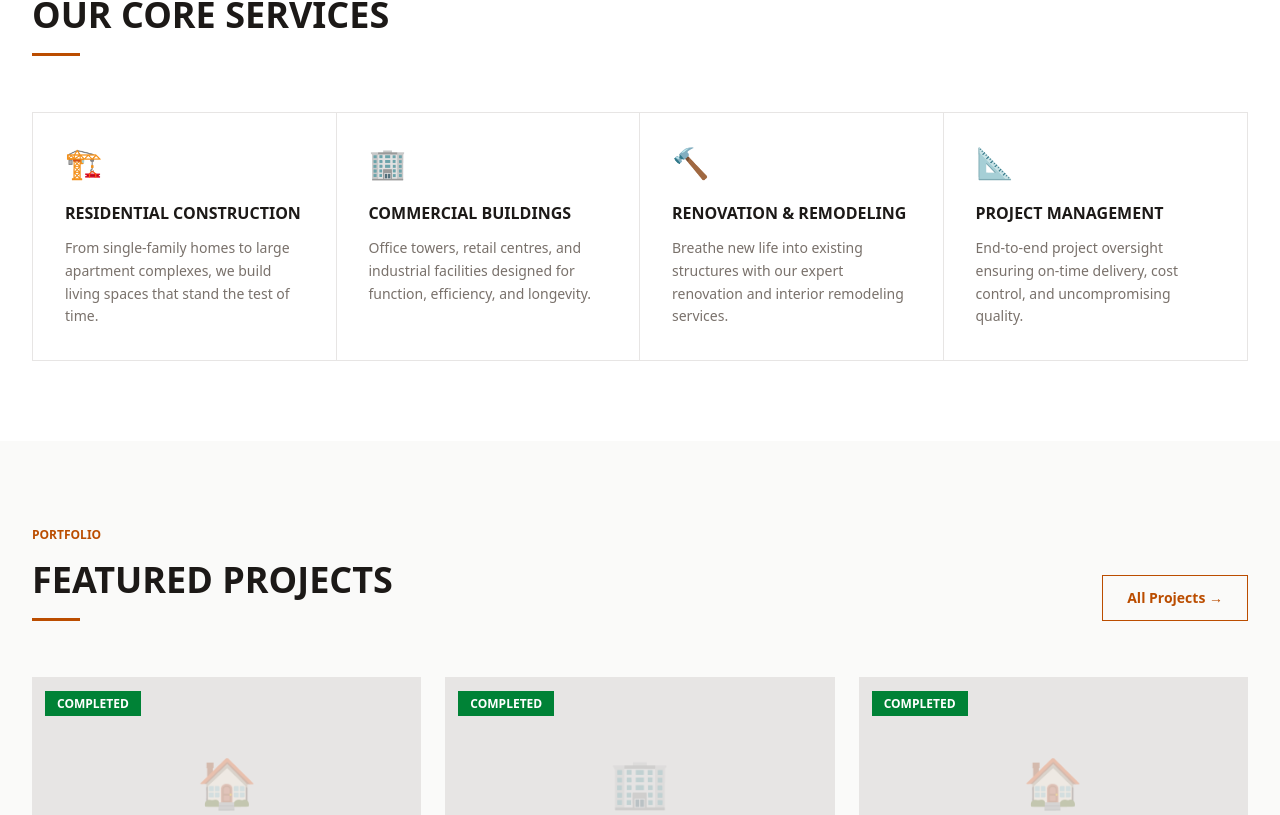
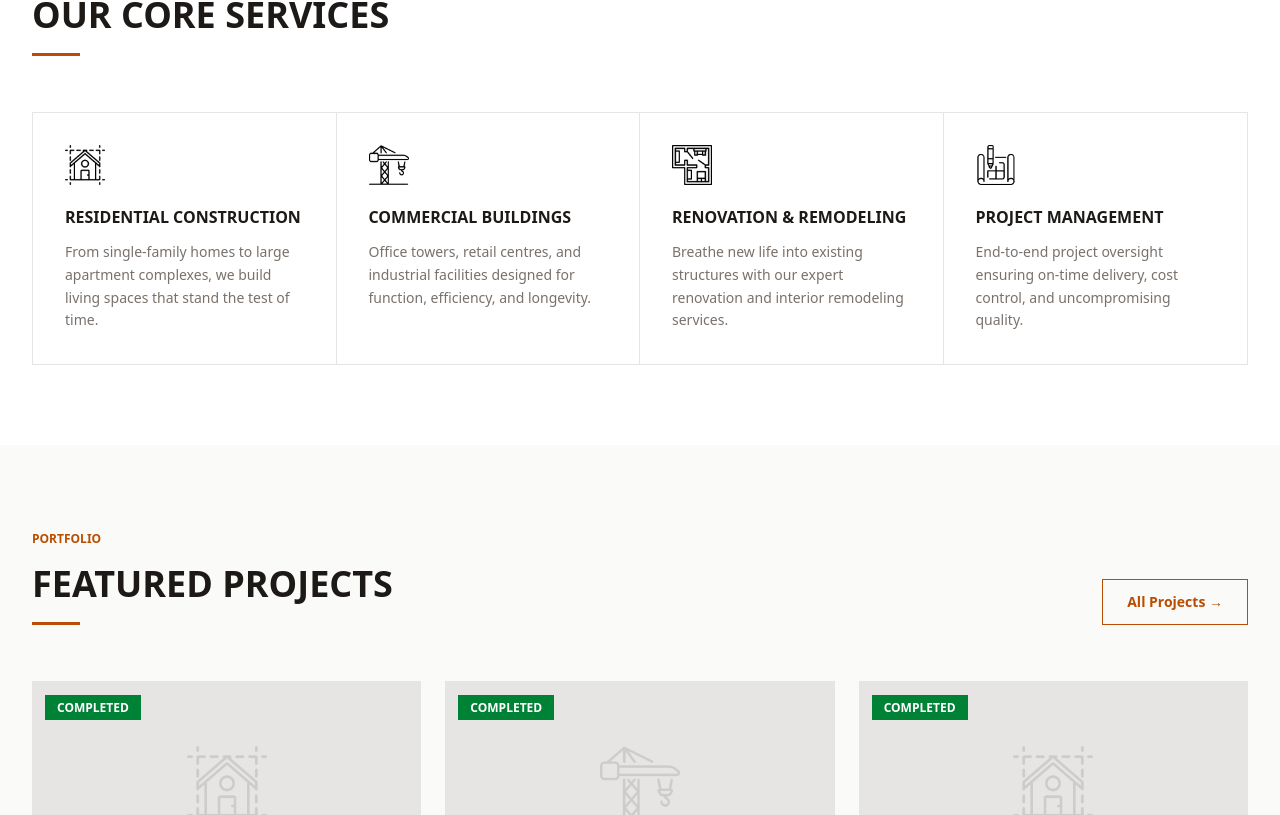
Before and after one commit to TalalMajeed/Majeed-Builders, a Next.js app: page / in a window 1280 px wide. Shown: the part 1065-1880 px from the top of the page. Built offline with nearby package versions, Linux system fonts and the light colour scheme.

Commit message:
Patched Iconset

```diff
--- a/app/contact/page.tsx
+++ b/app/contact/page.tsx
@@ -1,6 +1,7 @@
 'use client';
 
 import { useState } from 'react';
+import Image from 'next/image';
 import { FormField, Input, Textarea, Select } from '@/components/form';
 import Button from '@/components/button';
 
@@ -14,22 +15,22 @@ const serviceOptions = [
 
 const contactDetails = [
   {
-    icon: '📍',
+    icon: '/icons/location.png',
     label: 'Office Address',
     lines: ['Plot 45, Street 7, F-8/2', 'Islamabad, 44000', 'Pakistan'],
   },
   {
-    icon: '📞',
+    icon: '/icons/phone.png',
     label: 'Phone',
     lines: ['+92 51 345 6789', '+92 300 123 4567'],
   },
   {
-    icon: '✉️',
+    icon: '/icons/email.png',
     label: 'Email',
     lines: ['info@majeedbuilders.pk', 'projects@majeedbuilders.pk'],
   },
   {
-    icon: '🕐',
+    icon: '/icons/timing.png',
     label: 'Working Hours',
     lines: ['Monday – Saturday', '9:00 AM – 6:00 PM PKT'],
   },
@@ -119,7 +120,14 @@ export default function ContactPage() {
 
               {contactDetails.map((item) => (
                 <div key={item.label} className="flex gap-4 p-5 bg-stone-50 border border-stone-200">
-                  <span className="text-xl flex-shrink-0 mt-0.5">{item.icon}</span>
+                  <div className="relative w-6 h-6 flex-shrink-0 mt-0.5">
+                    <Image
+                      src={item.icon}
+                      alt={item.label}
+                      fill
+                      className="object-contain"
+                    />
+                  </div>
                   <div>
                     <div className="text-[10px] font-bold text-stone-400 uppercase mb-2">
                       {item.label}
@@ -134,8 +142,15 @@ export default function ContactPage() {
               ))}
 
               {/* Map placeholder */}
-              <div className="mt-6 h-52 bg-stone-100 border border-stone-200 flex flex-col items-center justify-center text-stone-400 gap-2">
-                <span className="text-3xl">🗺</span>
+              <div className="mt-6 h-52 bg-stone-100 border border-stone-200 flex flex-col items-center justify-center text-stone-400 gap-2 relative">
+                <div className="relative w-10 h-10 opacity-60">
+                  <Image
+                    src="/icons/location.png"
+                    alt="Map marker"
+                    fill
+                    className="object-contain grayscale"
+                  />
+                </div>
                 <span className="text-xs font-semibold uppercase">F-8/2, Islamabad</span>
                 <span className="text-xs text-stone-300">Interactive map coming soon</span>
               </div>
@@ -152,7 +167,11 @@ export default function ContactPage() {
 
               {submitted ? (
                 <div className="bg-green-50 border border-green-200 p-8 text-center">
-                  <div className="text-4xl mb-4">✅</div>
+                  <div className="flex justify-center mb-4">
+                    <svg className="w-12 h-12 text-green-600" fill="none" stroke="currentColor" viewBox="0 0 24 24" xmlns="http://www.w3.org/2000/svg">
+                      <path strokeLinecap="round" strokeLinejoin="round" strokeWidth="2.5" d="M5 13l4 4L19 7" />
+                    </svg>
+                  </div>
                   <h3 className="text-xl font-black text-stone-900 uppercase mb-3">
                     Message Sent!
                   </h3>
--- a/app/page.tsx
+++ b/app/page.tsx
@@ -17,25 +17,25 @@ const stats = [
 
 const services = [
   {
-    icon: '🏗',
+    icon: '/icons/house.png',
     title: 'Residential Construction',
     description:
       'From single-family homes to large apartment complexes, we build living spaces that stand the test of time.',
   },
   {
-    icon: '🏢',
+    icon: '/icons/crane.png',
     title: 'Commercial Buildings',
     description:
       'Office towers, retail centres, and industrial facilities designed for function, efficiency, and longevity.',
   },
   {
-    icon: '🔨',
+    icon: '/icons/blueprint.png',
     title: 'Renovation & Remodeling',
     description:
       'Breathe new life into existing structures with our expert renovation and interior remodeling services.',
   },
   {
-    icon: '📐',
+    icon: '/icons/planning.png',
     title: 'Project Management',
     description:
       'End-to-end project oversight ensuring on-time delivery, cost control, and uncompromising quality.',
@@ -144,7 +144,14 @@ export default function HomePage() {
                   i < services.length - 1 ? 'border-r border-stone-200' : ''
                 } border-b border-stone-200 lg:border-b-0`}
               >
-                <div className="text-3xl mb-5">{service.icon}</div>
+                <div className="relative w-10 h-10 mb-5">
+                  <Image
+                    src={service.icon}
+                    alt={service.title}
+                    fill
+                    className="object-contain"
+                  />
+                </div>
                 <h3 className="text-base font-bold text-stone-900 uppercase mb-3 group-hover:text-amber-700 transition-colors">
                   {service.title}
                 </h3>
@@ -180,10 +187,14 @@ export default function HomePage() {
               >
                 <div className="h-52 bg-stone-200 relative overflow-hidden">
                   <div className="absolute inset-0 bg-stone-200 group-hover:bg-amber-50 transition-colors duration-300" />
-                  <div className="absolute inset-0 flex items-center justify-center">
-                    <span className="text-stone-400 text-5xl font-black uppercase opacity-30">
-                      {project.category === 'Commercial' ? '🏢' : '🏠'}
-                    </span>
+                  <div className="absolute inset-0 flex items-center justify-center opacity-10 grayscale">
+                    <Image
+                      src={project.category === 'Commercial' ? '/icons/crane.png' : '/icons/house.png'}
+                      alt={project.category}
+                      width={80}
+                      height={80}
+                      className="object-contain"
+                    />
                   </div>
                   <div className="absolute top-3 left-3">
                     <span
--- a/app/projects/[id]/page.tsx
+++ b/app/projects/[id]/page.tsx
@@ -1,6 +1,7 @@
 import type { Metadata } from 'next';
 import { notFound } from 'next/navigation';
 import Link from 'next/link';
+import Image from 'next/image';
 import { projects, getProjectById } from '@/lib/projects';
 import Button from '@/components/button';
 
@@ -74,7 +75,15 @@ export default async function ProjectDetailPage({ params }: Props) {
 
       {/* Image Placeholder */}
       <div className="h-80 sm:h-96 bg-stone-200 border-b border-stone-300 relative flex items-center justify-center overflow-hidden">
-        <span className="text-8xl opacity-20">{project.category === 'Commercial' ? '🏢' : '🏠'}</span>
+        <div className="opacity-15 grayscale">
+          <Image
+            src={project.category === 'Commercial' ? '/icons/crane.png' : '/icons/house.png'}
+            alt={project.category}
+            width={120}
+            height={120}
+            className="object-contain"
+          />
+        </div>
         <div className="absolute bottom-0 left-0 right-0 h-1 bg-amber-700" />
       </div>
 
@@ -158,8 +167,15 @@ export default async function ProjectDetailPage({ params }: Props) {
                   href={`/projects/${p.id}`}
                   className="group bg-white border border-stone-200 hover:border-amber-700 transition-colors p-6 flex gap-5 items-start"
                 >
-                  <div className="w-16 h-16 bg-stone-100 border border-stone-200 flex items-center justify-center flex-shrink-0 text-2xl group-hover:bg-amber-50 transition-colors">
-                    {p.category === 'Commercial' ? '🏢' : '🏠'}
+                  <div className="w-16 h-16 bg-stone-100 border border-stone-200 flex items-center justify-center flex-shrink-0 group-hover:bg-amber-50 transition-colors relative">
+                    <div className="opacity-40 grayscale w-8 h-8 relative">
+                      <Image
+                        src={p.category === 'Commercial' ? '/icons/crane.png' : '/icons/house.png'}
+                        alt={p.category}
+                        fill
+                        className="object-contain"
+                      />
+                    </div>
                   </div>
                   <div>
                     <div className="text-xs text-amber-700 font-bold uppercase mb-1">
--- a/app/projects/page.tsx
+++ b/app/projects/page.tsx
@@ -1,5 +1,6 @@
 import type { Metadata } from 'next';
 import Link from 'next/link';
+import Image from 'next/image';
 import { projects } from '@/lib/projects';
 
 export const metadata: Metadata = {
@@ -117,8 +118,14 @@ function ProjectCard({ project }: { project: (typeof projects)[number] }) {
     >
       <div className="h-52 bg-stone-100 relative overflow-hidden flex-shrink-0">
         <div className="absolute inset-0 bg-stone-200 group-hover:bg-amber-50 transition-colors duration-300" />
-        <div className="absolute inset-0 flex items-center justify-center">
-          <span className="text-stone-300 text-6xl">{project.category === 'Commercial' ? '🏢' : '🏠'}</span>
+        <div className="absolute inset-0 flex items-center justify-center opacity-10 grayscale">
+          <Image
+            src={project.category === 'Commercial' ? '/icons/crane.png' : '/icons/house.png'}
+            alt={project.category}
+            width={80}
+            height={80}
+            className="object-contain"
+          />
         </div>
         <div className="absolute top-3 left-3 flex gap-2">
           <span
--- a/components/form.tsx
+++ b/components/form.tsx
@@ -19,8 +19,11 @@ export function FormField({ label, error, required, children, className }: FormF
       </label>
       {children}
       {error && (
-        <p className="text-sm text-red-600 flex items-center gap-1">
-          <span>&#9888;</span> {error}
+        <p className="text-sm text-red-600 flex items-center gap-1.5">
+          <svg className="w-4 h-4 flex-shrink-0" fill="none" stroke="currentColor" viewBox="0 0 24 24" xmlns="http://www.w3.org/2000/svg">
+            <path strokeLinecap="round" strokeLinejoin="round" strokeWidth="2" d="M12 9v2m0 4h.01m-6.938 4h13.856c1.54 0 2.502-1.667 1.732-3L13.732 4c-.77-1.333-2.694-1.333-3.464 0L3.34 16c-.77 1.333.192 3 1.732 3z" />
+          </svg>
+          {error}
         </p>
       )}
     </div>
@@ -98,7 +101,6 @@ export const Select = forwardRef<HTMLSelectElement, SelectProps>(
           .filter(Boolean)
           .join(' ')}
         {...props}
-        ref={ref}
       >
         {placeholder && (
           <option value="" disabled>
--- a/components/loader.tsx
+++ b/components/loader.tsx
@@ -14,6 +14,7 @@ export default function TopLoader() {
     let t3: ReturnType<typeof setTimeout>;
 
     if (isPending) {
+      // eslint-disable-next-line react-hooks/set-state-in-effect
       setVisible(true);
       setWidth(20);
       t1 = setTimeout(() => setWidth(50), 150);
```
Also changed, not shown: public/icons/phone.png.
